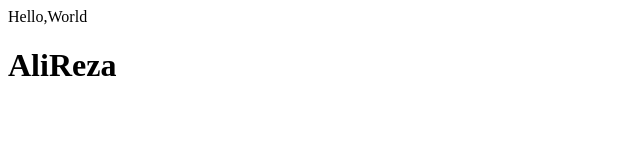
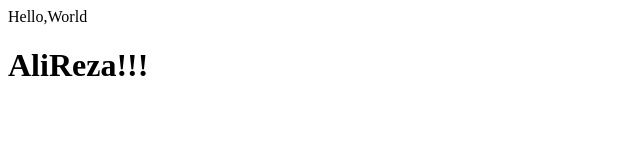
Before and after one commit to alirezakarami76/FirstOne, a plain HTML site: page index.html in a window 1280 px wide. Shown: the full height of the page, 0-640 px from the left. Drawn offline with Linux system fonts and the light colour scheme.

Commit message:
Update index.html
add !!!

```diff
--- a/index.html
+++ b/index.html
@@ -7,6 +7,6 @@
 </head>
 <body>
     Hello,World
-    <h1>AliReza</h1>
+    <h1>AliReza!!!</h1>
 </body>
 </html>
```
